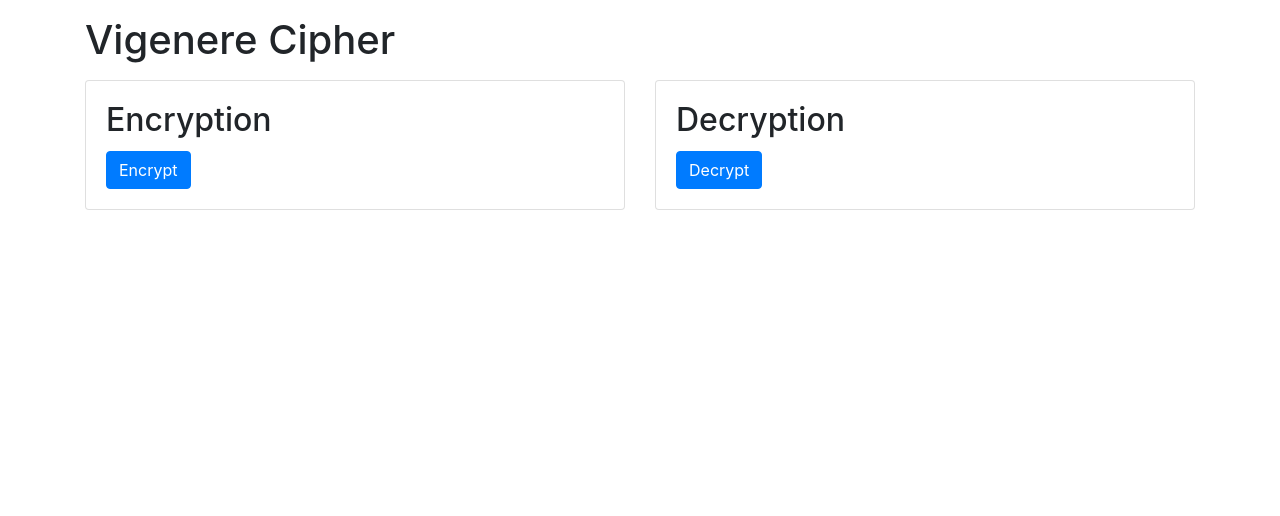
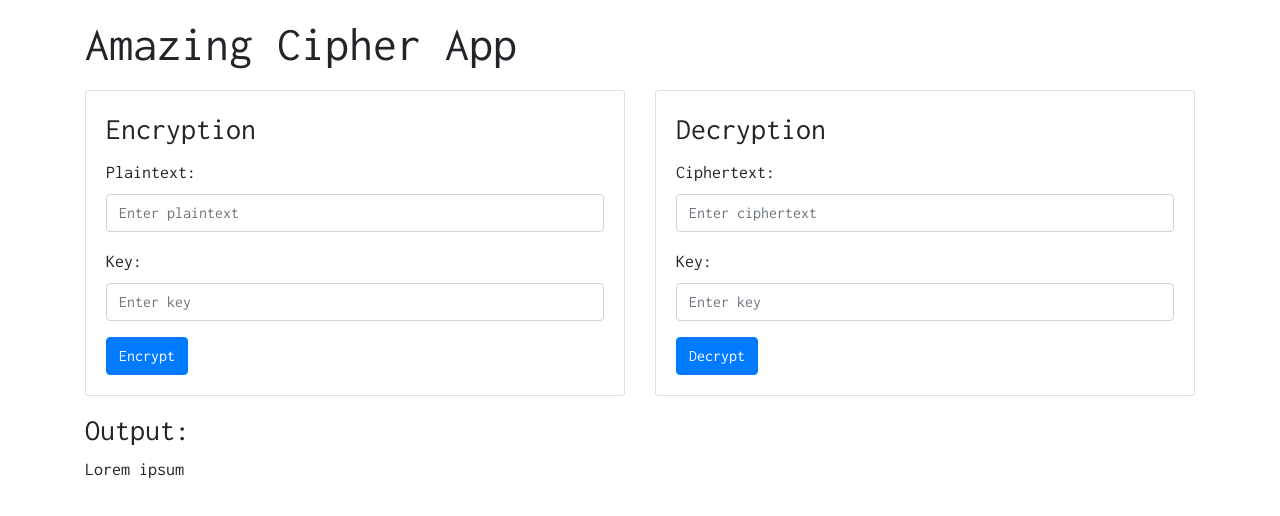
Before and after one commit to vinayakgajjewar/vigenere-cipher-web-app, a plain HTML site: page index.html in a window 1280 px wide. Drawn offline with nearby package versions, Linux system fonts and the light colour scheme.

Commit message:
Add forms to UI

```diff
--- a/index.css
+++ b/index.css
@@ -0,0 +1,12 @@
+body {
+    font-family: "Inconsolata", monospace;
+    font-size: 18px;
+}
+
+h2 {
+    font-size: 30px;
+}
+
+h1 {
+    font-size: 48px;
+}
--- a/index.html
+++ b/index.html
@@ -7,18 +7,32 @@
 
     <!-- Bootstrap CSS -->
     <link rel="stylesheet" href="https://stackpath.bootstrapcdn.com/bootstrap/4.3.1/css/bootstrap.min.css" integrity="sha384-ggOyR0iXCbMQv3Xipma34MD+dH/1fQ784/j6cY/iJTQUOhcWr7x9JvoRxT2MZw1T" crossorigin="anonymous">
+    <link href="https://fonts.googleapis.com/css?family=Inconsolata&display=swap" rel="stylesheet">
+    <link rel="stylesheet" href="index.css">
 
-    <title>Vigenere Cipher</title>
+    <title>Amazing Cipher App</title>
   </head>
   <body class="mt-3">
     <div class="container">
-      <h1>Vigenere Cipher</h1>
+      <h1>Amazing Cipher App</h1>
       <div class = "row mt-3">
         <div class="col">
           <div class="card">
             <div class="card-body">
               <h2 class="card-title">Encryption</h2>
-              <button type="button" class="btn btn-primary">Encrypt</button>
+              <form>
+                <div class="form-group">
+                  <label for="plaintextInput">Plaintext:</label>
+                  <input class="form-control" id="plaintextInput" placeholder="Enter plaintext">
+                </div>
+
+                <div class="form-group">
+                  <label for="keyEncryptInput">Key:</label>
+                  <input class="form-control" id="keyEncryptInput" placeholder="Enter key">
+                </div>
+
+                <button type="button" class="btn btn-primary">Encrypt</button>
+              </form>
             </div>
           </div>
         </div>
@@ -27,9 +41,30 @@
           <div class="card">
             <div class="card-body">
               <h2 class="card-title">Decryption</h2>
-              <button type="button" class="btn btn-primary">Decrypt</button>
+              <form>
+                <div class="form-group">
+                  <label for="ciphertextInput">Ciphertext:</label>
+                  <input class="form-control" id="ciphertextInput" placeholder="Enter ciphertext">
+                </div>
+
+                <div class="form-group">
+                  <label for="keyDecryptInput">Key:</label>
+                  <input class="form-control" id="keyDecryptInput" placeholder="Enter key">
+                </div>
+
+                <button type="button" class="btn btn-primary">Decrypt</button>
+              </form>
             </div>
           </div>
+        </div>
+      </div>
+
+      <div class="row mt-3">
+        <div class="col">
+          <h2>Output:</h2>
+          <p>
+            Lorem ipsum
+          </p>
         </div>
       </div>
     </div>
```
